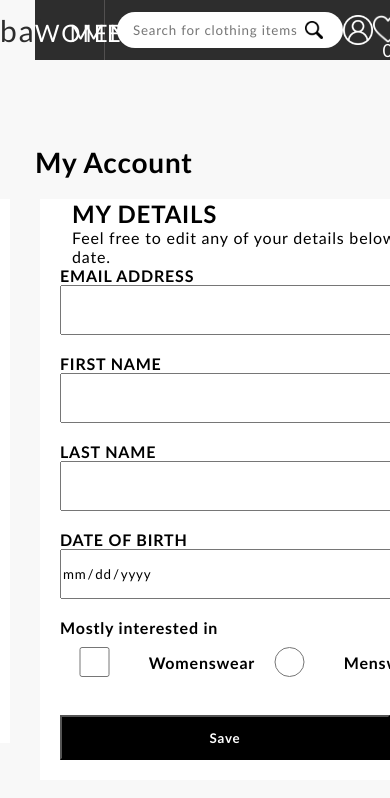
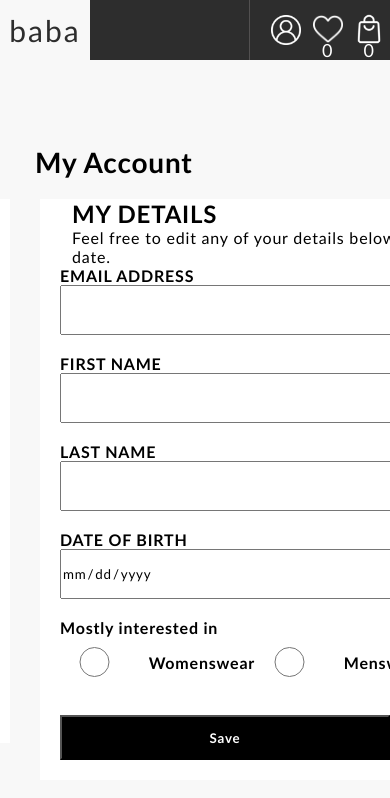
Before and after one commit to MusicShaun/eCommerce-frontend, a Next.js app: page /user/PersonelDetails in a window 390 px wide. Shown: the top 798 px of the page. Built offline with nearby package versions, Linux system fonts and the light colour scheme.

Commit message:
Styling / Media Queries

```diff
--- a/components/header/HeaderBlackBar.tsx
+++ b/components/header/HeaderBlackBar.tsx
@@ -34,9 +34,14 @@ const Container = styled.div`
   justify-content: space-between;
   align-items: center;
   color: white;
+  padding: 0px 10px;
 
   & h4 {
     text-align: center;
+
+    @media ${({ theme }) => theme.mobileL} {
+      font-size: ${({ theme }) => theme.fontMS};
+    }
   }
 
   & a {
@@ -57,7 +62,6 @@ const Tag = styled.button`
   height: 100%;
   border: none;
 
-
   &:hover {
       cursor: pointer;
     }
--- a/components/header/HeaderBottom.tsx
+++ b/components/header/HeaderBottom.tsx
@@ -130,4 +130,9 @@ const Tab = styled.div`
     color: inherit;
     text-decoration: none;
   }
+  &:nth-child(4), :nth-child(5), :nth-child(6) {
+    @media ${({ theme }) => theme.mobileL} {
+      display: none;
+    }
+  }
 `
--- a/components/header/HeaderLeft.tsx
+++ b/components/header/HeaderLeft.tsx
@@ -19,7 +19,10 @@ export default function HeaderLeft() {
   )
 }
 const ButtonContainer = styled.div`
+display: flex;
+  flex-wrap: nowrap;
   width: 27%;
+  min-width: 250px;
   margin-right: 3%;
   height: 100%;
   border-right: 1px solid ${({ theme }) => theme.headerMiddle};
@@ -35,6 +38,7 @@ const ButtonContainer = styled.div`
 const Button = styled.button`
   height: 100%;
   width: 33.3%;
+  min-width: 90px;
   border: none;
   background: none;
 
@@ -51,5 +55,11 @@ const Button = styled.button`
   &:hover span {
       color: ${({ theme }) => theme.headerTop};
     }
+  &:nth-child(2), :nth-child(3) {
+    @media ${({ theme }) => theme.mobileS} {
+      display: none;
+    }
+  }
+
 
 `
--- a/components/header/HeaderRight.tsx
+++ b/components/header/HeaderRight.tsx
@@ -104,6 +104,7 @@ export default function HeaderRight() {
 }
 const ButtonContainer = styled.div`
   width: 12%;
+  min-width: 125px;
   height: 100%;
   display: flex;
 
--- a/components/header/SearchBar.tsx
+++ b/components/header/SearchBar.tsx
@@ -53,6 +53,13 @@ const Form = styled.form`
   display: flex;
   justify-content: center;
   align-items: center;
+
+  & > * {
+    @media ${({ theme }) => theme.mobileL} {
+    display: none;
+    }
+  }
+
 `
 const Input = styled.input`
   width: 100%;
--- a/config/ThemeConfig.ts
+++ b/config/ThemeConfig.ts
@@ -10,7 +10,14 @@ const colors = {
   BLUE: '#1e90ff',
   GREEN: '#1aff0f'
 }
-
+const sizes = {
+  mobileS: '415px',
+  mobileL: '768px',
+  tablet: '1024px',
+  laptop: '1440px',
+  laptopL: '2560px',
+  desktop: '2560px',
+};
 
 export const light = {
   text: colors.BLACK,
@@ -36,8 +43,17 @@ export const light = {
   fontL: '24px',
   fontML: '18px',
   fontM: '14px',
+  fontMS: '12px',
   fontS: '8px',
-  fontXS: '6px'
+  fontXS: '6px',
+
+  mobileS: `(max-width: ${sizes.mobileS})`,
+  mobileL: `(max-width: ${sizes.mobileL})`,
+  tablet: `(max-width: ${sizes.tablet})`,
+  laptop: `(max-width: ${sizes.laptop})`,
+  laptopL: `(max-width: ${sizes.laptopL})`,
+  desktop: `(min-width: ${sizes.desktop})`,
+
 } as const
 
 
--- a/lib/userSlice.ts
+++ b/lib/userSlice.ts
@@ -21,7 +21,7 @@ export const extendedUserSlice = apiSlice.injectEndpoints({
         method: 'POST',
         body,
       }),
-      invalidatesTags: ['Auth'],
+      invalidatesTags: ['Auth'], // Should these be provides tags?
     }),
     register: builder.mutation<LocalUser, Signup>({
       query: (body) => ({
@@ -57,6 +57,14 @@ export const extendedUserSlice = apiSlice.injectEndpoints({
 
       invalidatesTags: ['Auth'],
     }),
+    updateUser: builder.mutation<LocalUser, Profile>({
+      query: (body) => ({
+        url: `/users/${body._id}`,
+        method: 'PUT',
+        body: body
+      }),
+      invalidatesTags: ['Auth']
+    }),
   })
 })
 
@@ -65,6 +73,7 @@ export const { useLoginMutation,
   useAddWishListItemMutation,
   useAddCartItemMutation,
   useGuestMutation,
+  useUpdateUserMutation,
 } = extendedUserSlice
 
 
--- a/pages/filter/[productType].tsx
+++ b/pages/filter/[productType].tsx
@@ -128,7 +128,13 @@ const Container = styled.div`
   display: flex;
   justify-content: space-between;
   margin-top: 25px;
+  padding: 0 20px;
 
+  @media ${({ theme }) => theme.mobileL} {
+    flex-direction: column;
+    justify-content: flex-start;
+    align-items: center;
+  }
 `
 const SearchFailure = styled.div`
   max-width: 970px;
--- a/pages/login/Register.tsx
+++ b/pages/login/Register.tsx
@@ -39,7 +39,6 @@ export default function login() {
     } catch (err) {
       console.log(err)
     }
-
   }
   // const canSave = [title, content, userId].every(Boolean) && !isLoading;
 
--- a/pages/user/PersonelDetails.tsx
+++ b/pages/user/PersonelDetails.tsx
@@ -1,28 +1,56 @@
 import styled from 'styled-components'
 import MyAccountLayout from '../../components/Layout'
-
-import React, { useEffect, useRef, useState } from 'react'
+import React, { useRef, useState } from 'react'
+import { selectCurrentUser, useUpdateUserMutation } from 'lib/userSlice'
+import { useAppSelector } from 'lib/hooks/hooks'
 
 export default function PersonalDetails() {
 
-  const oneRef: React.MutableRefObject<any> = useRef()
-  const [radioOne, setRadioOne ] = useState(false)
-  const [radioTwo, setRadioTwo] = useState(false)
+  const womenRef: React.MutableRefObject<any> = useRef()
+  const menRef: React.MutableRefObject<any> = useRef()
+  const [interestRadio, setInterestRadio ] = useState({ men: false, women: false })
 
-  useEffect(() => { //! WHAT IS THE THING FOR A CHECKBOX BEING CHECKED?>
-    // if (oneRef.current !==null ) {
-    //   console.log(' made it here')
-    //   oneRef.current.addEventListener('onmousedown', console.log('shit works'))
+  const [updateUser, {isLoading, isSuccess}] = useUpdateUserMutation()
+  const user = useAppSelector(selectCurrentUser) //! theres actually 2 selectCurrectUSers. This needs to be fixed
 
-    //   return () => oneRef.current.removeEventListener('onclick', console.log('shit works'))
-    // }
-  }, [oneRef.current])
+  console.log(user?.profile._id)
 
-  function setChecks() {
-    console.log(radioOne)
-    setRadioOne(!radioOne)
+  function setInterestWomen() {
+    setInterestRadio({
+      men: false,
+      women: true
+    })
+    menRef.current.checked = false;
+  }
+  function setInterestMen() {
+    setInterestRadio({
+      men: true,
+      women: false
+    })
+    womenRef.current.checked = false;
   }
 
+  async function handleUpdateUser(e: any) {
+    e.preventDefault()
+    let data = new FormData(e.target)
+    let formObject = Object.fromEntries(data.entries())
+
+    try {
+      const res = await updateUser({ //! DOES THIS NEED TO BE INSIDE PROFILE? THERE WILL BE A TYPES ISSUE
+        given_name: formObject.given_name as string,
+        surname: formObject.surname as string,
+        email: formObject.email as string,
+        dob: formObject.birthday as string,
+        gender: interestRadio.men ? 'men' : 'women',
+        _id: user!.profile._id,
+        ...user.profile
+      }).unwrap()
+      console.log(res)
+      localStorage.setItem('key', JSON.stringify(res))
+    } catch (err) {
+      console.log(err)
+    }
+  }
 
 
   return (
@@ -33,32 +61,33 @@ export default function PersonalDetails() {
         <p>Feel free to edit any of your details below so your account is totally up to date.</p>
       </Header>
       <FormLogin>
-        <Form>
+        <Form onSubmit={handleUpdateUser}>
           <FieldSet>
             <FieldSetBox>
               <Field>
-                <label>EMAIL ADDRESS</label>
-                <input />
+                <label htmlFor='email' >EMAIL ADDRESS</label>
+                <input id='email' type='email' name='email'/>
               </Field>
               <Field>
-                <label>FIRST NAME</label>
-                <input />
+                <label htmlFor='given_name'>FIRST NAME</label>
+                <input id='given_name' name='given_name'/>
               </Field>
               <Field>
-                <label>LAST NAME</label>
-                <input />
+                <label htmlFor='surname' >LAST NAME</label>
+                <input id='surname' name='surname' />
               </Field>
               <Field>
-                <label>DATE OF BIRTH</label>
-                <input type="date" id="birthday" name="birthday" />
+                <label htmlFor='dob' >DATE OF BIRTH</label>
+                <input type="date" id="dob" name="dob" />
               </Field>
               <Field >
                 <label>Mostly interested in</label>
                   <RadioField style={{ flexDirection: 'row', padding: '10px 0 0 0 ' }}>
-                  <input type='checkbox'  ref={oneRef} />
-                  <label>Womenswear</label>
-                  <input type='radio'/>
-                  <label>Menswear</label>
+
+                    <input type='radio' onClick={setInterestWomen} id='women' ref={womenRef} />
+                  <label htmlFor='women' >Womenswear</label>
+                  <input type='radio' onClick={setInterestMen} id='men' ref={menRef} />
+                  <label htmlFor='men' >Menswear</label>
 
                   </RadioField>
               </Field>
```
Also changed, not shown: components/PriceSlider.tsx (+21 -0 lines), components/ProductFilterSideBarSelect.tsx (+8 -0 lines).
